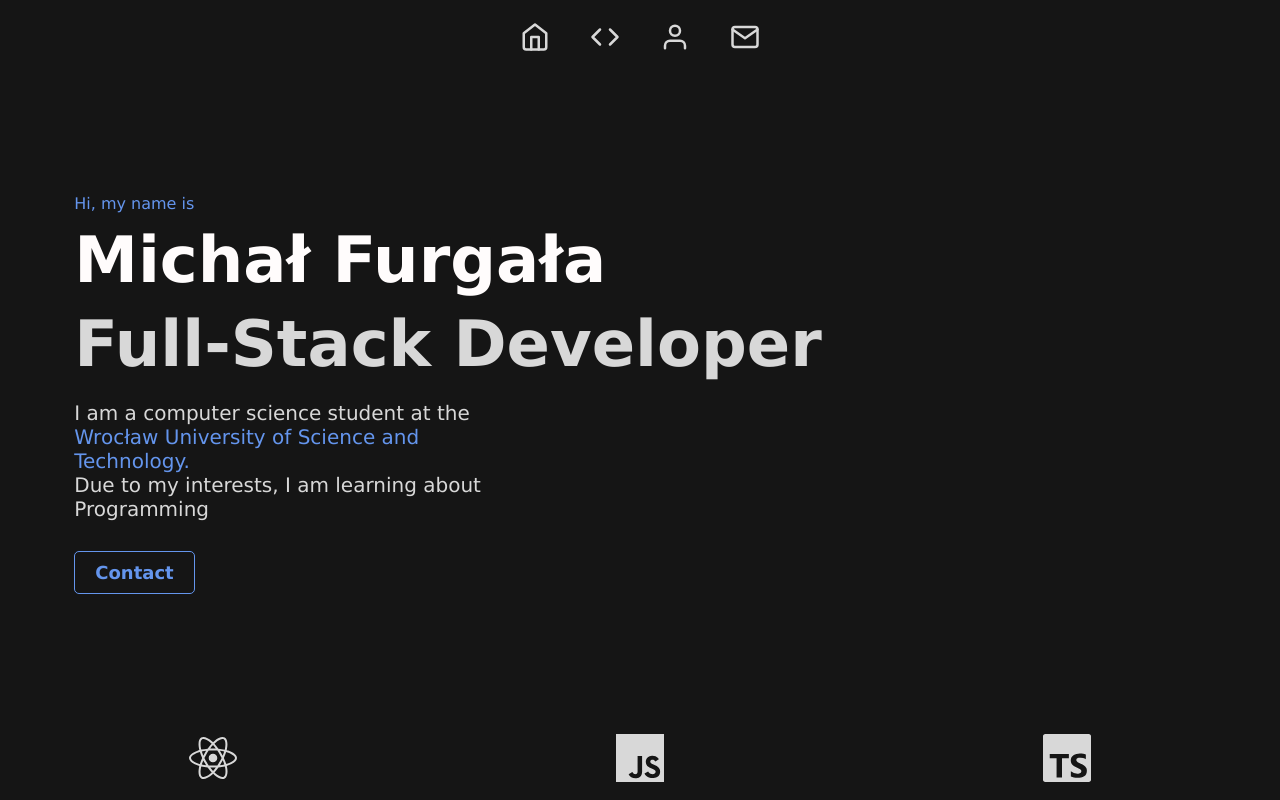
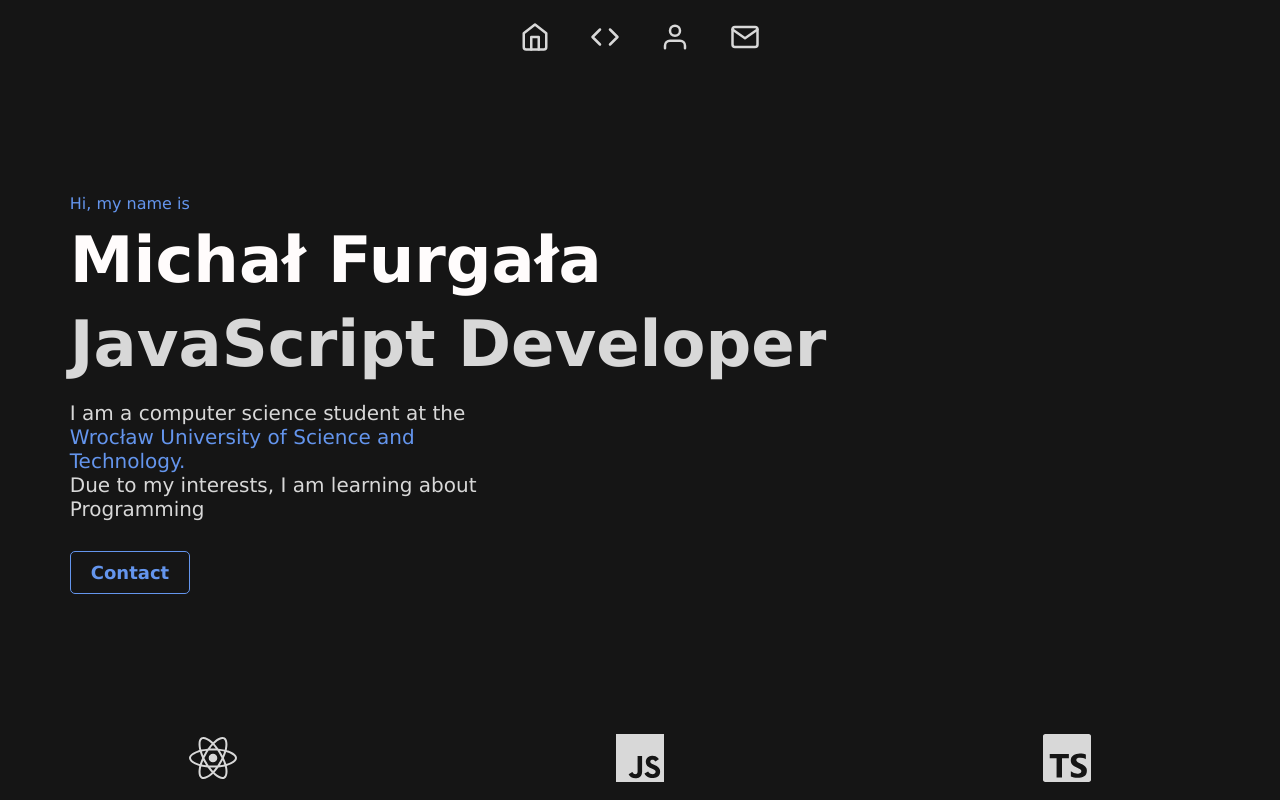
Before and after one commit to 00200200/portfolio, a React (Create React App) app: page / in a window 1280 px wide. Shown: the top 800 px of the page. Built offline with nearby package versions, Linux system fonts and the light colour scheme.

Commit message:
Update LandingPage.tsx

```diff
--- a/src/components/LandingPage/LandingPage.tsx
+++ b/src/components/LandingPage/LandingPage.tsx
@@ -31,7 +31,7 @@ const LandingPage: React.FC = () => {
 					<div className='textContainer'>
 						<p className='mainPageParagraph'>Hi, my name is</p>
 						<h1>Michał Furgała</h1>
-						<h2>Full-Stack Developer</h2>
+						<h2>JavaScript Developer</h2>
 						<p className='mainPageText'>
 							I am a computer science student at the
 							<br />
```
